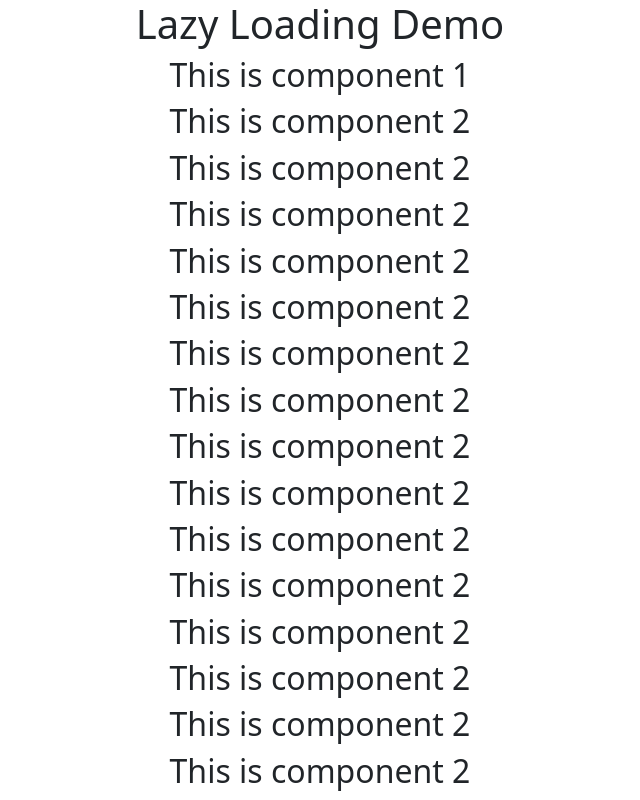
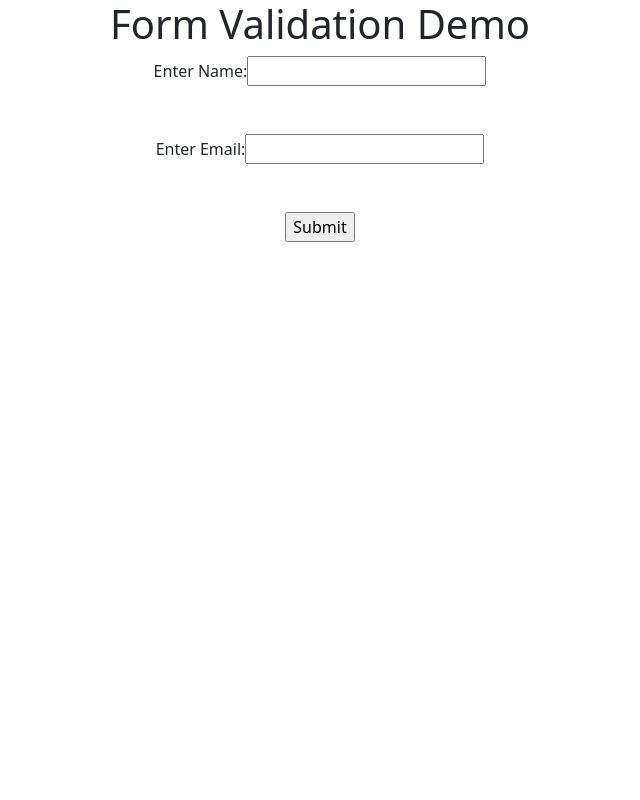
Before and after one commit to Jimi-Chhatrala/learning-reactjs, a React (Create React App) app: page / in a window 1280 px wide. Shown: the top 800 px of the page, without its empty margins (320-960 px from the left). Built offline with nearby package versions, Linux system fonts and the light colour scheme.

Commit message:
Form Validation

```diff
--- a/src/App.js
+++ b/src/App.js
@@ -29,6 +29,7 @@ import HookUseRef2 from "./HookUseRef2";
 // import Comp2 from "./Comp2";
 
 import React, { Suspense, lazy, createContext, useState } from "react";
+import Validation from "./Validation";
 
 const Comp1 = lazy(() => import("./Comp1"));
 const Comp2 = lazy(() => import("./Comp2"));
@@ -59,13 +60,14 @@ function App() {
 
   return (
     <div>
-      <h1>Lazy Loading Demo</h1>
+      <Validation />
+      {/* <h1>Lazy Loading Demo</h1>
       <Suspense fallback={<div>LOADING... Comp 1</div>}>
         <Comp1 />
       </Suspense>
       <Suspense fallback={<div>LOADING... Comp 2</div>}>
         <Comp2 />
-      </Suspense>
+      </Suspense> */}
       {/* <HookUseRef2 /> */}
       {/* <HookuseRef /> */}
       {/* <CallbackRefComp /> */}
--- /dev/null
+++ b/src/Validation.js
@@ -0,0 +1,87 @@
+import React, { useState } from "react";
+
+function Validation() {
+  const [name, setName] = useState();
+  const [email, setEmail] = useState();
+  const [nameError, setNameError] = useState(false);
+  const [emailError, setEmailError] = useState(false);
+  const emailRegex =
+    /^[a-zA-Z0-9.!#$%&'*+/=?^_^{|}~-]+@[a-zA-Z0-9-]+(?:\.[a-zA-Z0-9 -]+)*$/;
+
+  const handleName = (e) => {
+    let name = e.target.value;
+    if (name.length < 3) {
+      setNameError(true);
+    } else {
+      setNameError(false);
+    }
+    setName(name);
+  };
+
+  const handleEmail = (e) => {
+    let email = e.target.value;
+
+    if (!email.match(emailRegex)) {
+      setEmailError(true);
+    } else {
+      setEmailError(false);
+    }
+    setEmail(email);
+  };
+
+  const handleSubmit = (e) => {
+    e.preventDefault();
+
+    // alert(e.target[0].value + " " + e.target[1].value);
+
+    let name = e.target[0].value;
+
+    if (name.length < 3) {
+      setNameError(true);
+    } else {
+      setNameError(false);
+    }
+
+    let email = e.target[1].value;
+
+    if (!email.match(emailRegex)) {
+      setEmailError(true);
+    } else {
+      setEmailError(false);
+    }
+
+    if (!name.length < 3 && email.match(emailRegex)) {
+      alert("Form has been submitted.");
+      alert("Name: " + name + " " + "Email: " + email);
+    }
+  };
+
+  return (
+    <div>
+      <h1>Form Validation Demo</h1>
+      <form onSubmit={handleSubmit}>
+        <label htmlFor="">Enter Name: </label>
+        <input type="text" name="name" onChange={handleName} value={name} />
+        <br />
+        {nameError ? (
+          <span style={{ color: "red" }}>
+            Name Length must be greater then 2 characters.
+          </span>
+        ) : (
+          ""
+        )}
+        <br />
+        <br />
+        <label htmlFor="">Enter Email: </label>
+        <input type="text" name="email" onChange={handleEmail} value={email} />
+        <br />
+        {emailError ? <span style={{ color: "red" }}>Invalid Email</span> : ""}
+        <br />
+        <br />
+        <input type="submit" value="Submit" />
+      </form>
+    </div>
+  );
+}
+
+export default Validation;
```
